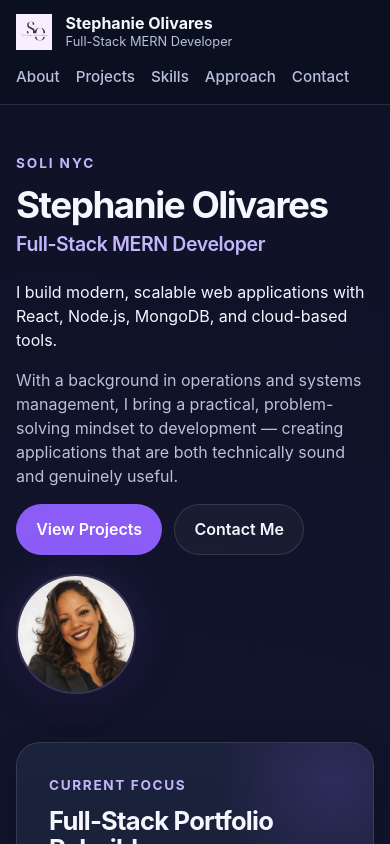
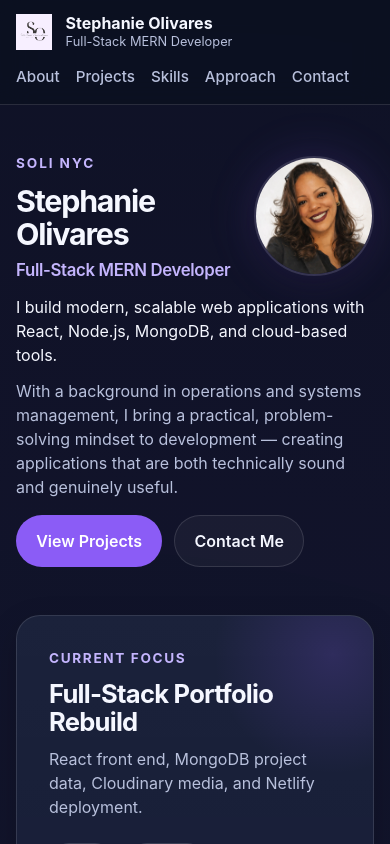
Before and after one commit to OlivaresStephanie-FS/soli-portfolio-fullstack, a React (Vite) app in the folder soli-portfolio/: page / in a window 390 px wide. Shown: the top 844 px of the page. Built offline with nearby package versions, Linux system fonts and the light colour scheme; no server answers.

Commit message:
updating styling

```diff
--- a/soli-portfolio/src/components/sections/Hero/Hero.css
+++ b/soli-portfolio/src/components/sections/Hero/Hero.css
@@ -19,8 +19,9 @@
 	gap: 2rem;
 }
 
-.hero__text {
+.hero__identity {
 	flex: 1;
+	min-width: 0;
 }
 
 .hero__title {
@@ -40,16 +41,21 @@
 	letter-spacing: -0.02em;
 }
 
+.hero__copy {
+	margin-top: var(--space-5);
+	max-width: 62ch;
+}
+
 .hero__summary {
-	margin-top: var(--space-5);
-	max-width: 58ch;
+	margin-top: 0;
+	max-width: none;
 	font-size: 1.1rem;
 	color: var(--text);
 }
 
 .hero__supporting-copy {
 	margin-top: var(--space-4);
-	max-width: 62ch;
+	max-width: none;
 }
 
 .hero__actions {
@@ -62,6 +68,7 @@
 .hero__profile {
 	position: relative;
 	flex-shrink: 0;
+	margin-top: 0.15rem;
 }
 
 .hero__profile::before {
@@ -79,8 +86,8 @@
 .hero__profile-image {
 	position: relative;
 	z-index: 1;
-	width: 140px;
-	height: 140px;
+	width: 200px;
+	height: 200px;
 	object-fit: cover;
 	border: 2px solid var(--border);
 	border-radius: 50%;
@@ -156,7 +163,7 @@
 	font-size: 0.9rem;
 }
 
-@media (max-width: 960px) {
+@media (max-width: 767px) {
 	.hero__inner {
 		grid-template-columns: 1fr;
 	}
@@ -166,18 +173,60 @@
 	}
 
 	.hero__intro {
-		flex-direction: column;
+		display: flex;
 		align-items: flex-start;
-		gap: 1rem;
+		gap: .5rem;
+	}
+
+	.hero__text {
+		flex: 1;
+		min-width: 0;
 	}
 
 	.hero__profile {
-		order: 2;
-		margin-top: var(--space-2);
+		flex-shrink: 0;
+		margin-top: 0.2rem;
+	}
+
+	.hero__profile-image {
+		width: 150px;
+		height: 150px;
+	}
+}
+
+@media (max-width: 765px) {
+	.hero {
+		padding: var(--space-7) 0;
+	}
+
+	.hero__intro {
+		align-items: flex-start;
+		gap: 0.85rem;
+	}
+
+	.hero__title {
+		font-size: clamp(1.9rem, 7vw, 2.8rem);
+	}
+
+	.hero__title-accent {
+		font-size: clamp(1.05rem, 3.8vw, 1.35rem);
+	}
+
+	.hero__copy {
+		margin-top: var(--space-4);
+		max-width: none;
+	}
+
+	.hero__summary {
+		font-size: 1rem;
+	}
+
+	.hero__supporting-copy {
+		margin-top: var(--space-3);
 	}
 
 	.hero__actions {
-		order: 3;
+		margin-top: var(--space-4);
 	}
 
 	.hero__profile-image {
@@ -185,33 +234,3 @@
 		height: 120px;
 	}
 }
-
-@media (max-width: 640px) {
-	.hero {
-		padding: var(--space-7) 0;
-	}
-
-	.hero__intro {
-		gap: 0.9rem;
-	}
-
-	.hero__title {
-		font-size: clamp(2.3rem, 9vw, 3rem);
-	}
-
-	.hero__title-accent {
-		font-size: clamp(1.15rem, 5vw, 1.5rem);
-	}
-
-	.hero__summary {
-		font-size: 1rem;
-	}
-
-	.hero__profile {
-		margin-top: var(--space-1);
-	}
-
-	.hero__actions {
-		margin-top: var(--space-4);
-	}
-}
--- a/soli-portfolio/src/components/sections/Hero/Hero.jsx
+++ b/soli-portfolio/src/components/sections/Hero/Hero.jsx
@@ -8,7 +8,7 @@ function Hero() {
 			<Container className="hero__inner">
 				<div className="hero__content">
 					<div className="hero__intro">
-						<div className="hero__text">
+						<div className="hero__identity">
 							<p className="eyebrow">Soli NYC</p>
 
 							<h1 className="hero__title">
@@ -17,33 +17,6 @@ function Hero() {
 									Full-Stack MERN Developer
 								</span>
 							</h1>
-
-							<p className="hero__summary">
-								I build modern, scalable web applications with
-								React, Node.js, MongoDB, and cloud-based tools.
-							</p>
-
-							<p className="hero__supporting-copy">
-								With a background in operations and systems
-								management, I bring a practical, problem-solving
-								mindset to development — creating applications
-								that are both technically sound and genuinely
-								useful.
-							</p>
-
-							<div className="hero__actions">
-								<a
-									href="#projects"
-									className="button button--primary">
-									View Projects
-								</a>
-
-								<a
-									href="#contact"
-									className="button button--secondary">
-									Contact Me
-								</a>
-							</div>
 						</div>
 
 						<div className="hero__profile">
@@ -53,6 +26,30 @@ function Hero() {
 								className="hero__profile-image"
 							/>
 						</div>
+					</div>
+
+					<div className="hero__copy">
+						<p className="hero__summary">
+							I build modern, scalable web applications with
+							React, Node.js, MongoDB, and cloud-based tools.
+						</p>
+
+						<p className="hero__supporting-copy">
+							With a background in operations and systems
+							management, I bring a practical, problem-solving
+							mindset to development — creating applications that
+							are both technically sound and genuinely useful.
+						</p>
+					</div>
+
+					<div className="hero__actions">
+						<a href="#projects" className="button button--primary">
+							View Projects
+						</a>
+
+						<a href="#contact" className="button button--secondary">
+							Contact Me
+						</a>
 					</div>
 				</div>
 
--- a/soli-portfolio/src/pages/Home/Home.jsx
+++ b/soli-portfolio/src/pages/Home/Home.jsx
@@ -33,7 +33,6 @@ function Home() {
 				<Contact />
 			</Reveal>
 
-			<Footer />
 		</PageShell>
 	);
 }
```
